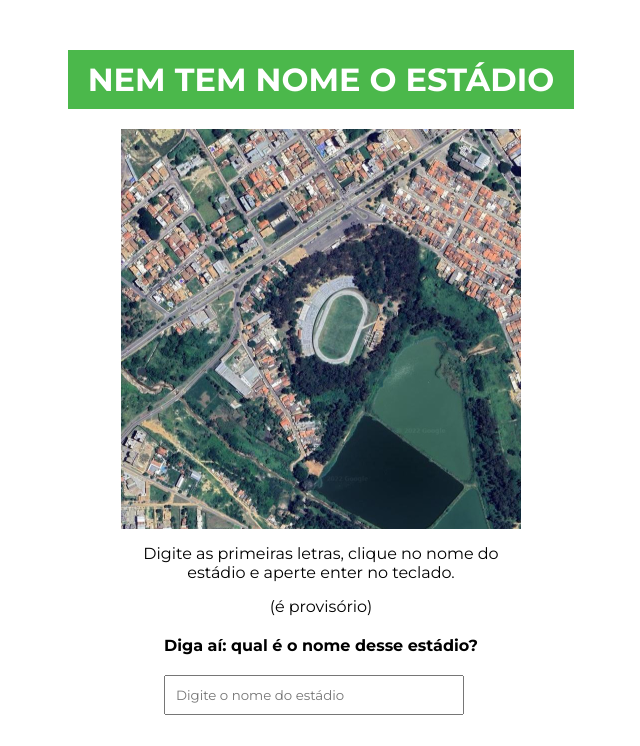
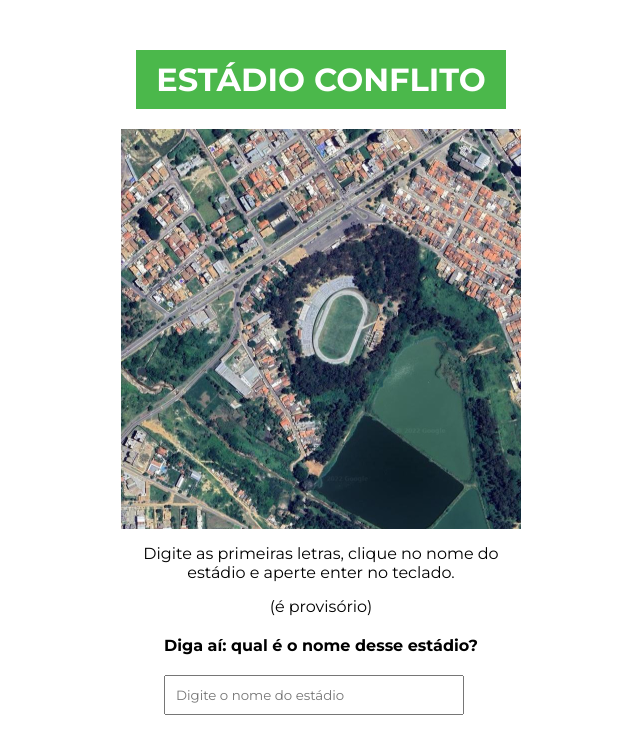
Before and after one commit to jordanferraz/que-estadio, a plain HTML site: page index.html in a window 1280 px wide. Shown: the top 746 px of the page, without its empty margins (319-959 px from the left). Drawn offline with nearby package versions, Linux system fonts and the light colour scheme.

Commit message:
update conflict

```diff
--- a/index.html
+++ b/index.html
@@ -13,7 +13,7 @@
 
     <main>
         <section class="container">
-            <h1>Nem tem nome o estádio</h1>
+            <h1>Estádio Conflito</h1>
             <div class="container-img">
                 <img src="./dia1.jpg" alt="Qual é o estádio, mano?" />
             </div>
```
